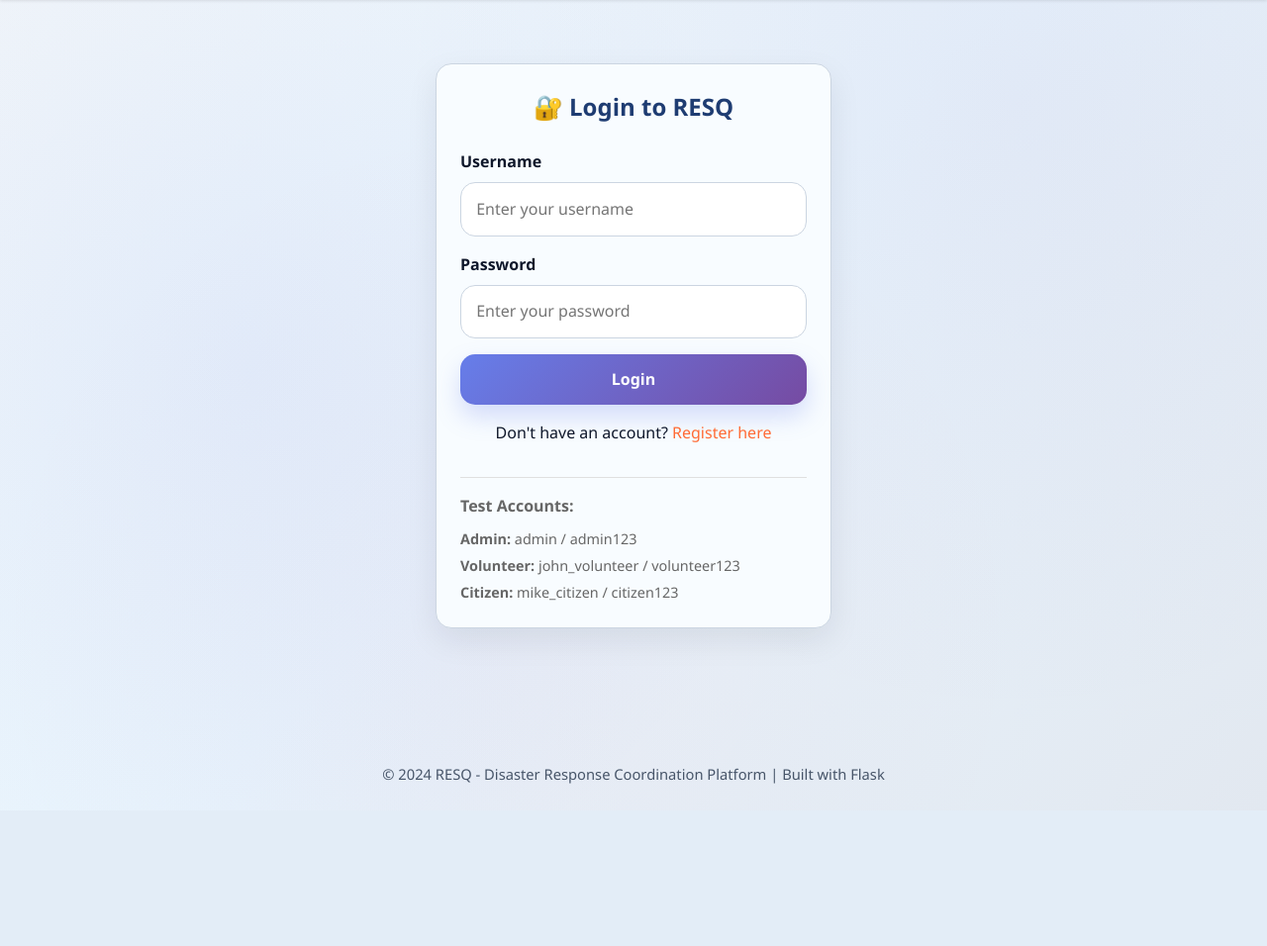
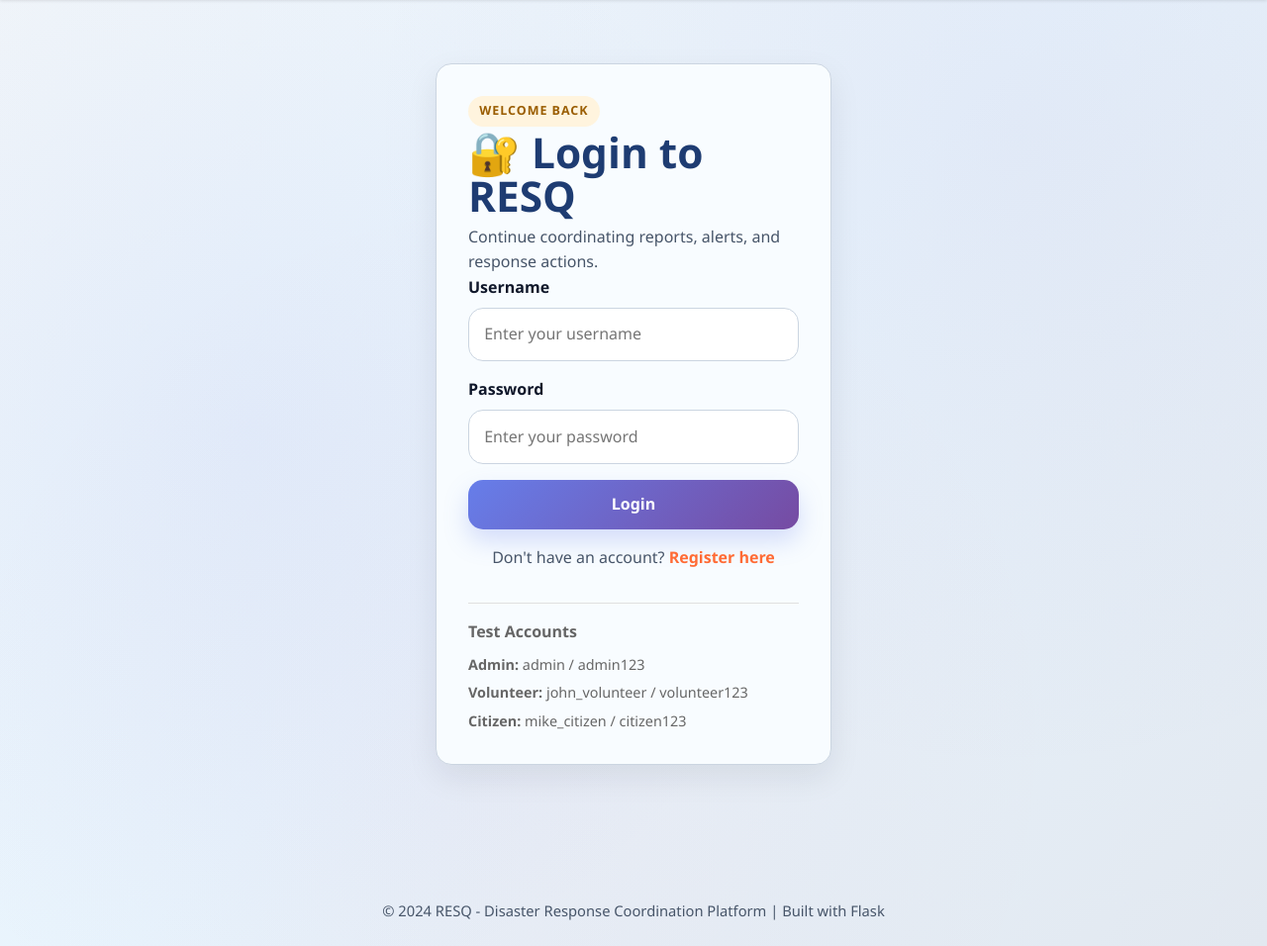
Before and after one commit to Lien-04/RESQ, a Flask app: page /login in a window 1280 px wide. Shown: the part 74-1030 px from the top of the page at 99% size. Before the commit the page ends 866 px from the top, so only its background shows below. Run offline with Flask 3, Linux system fonts and the light colour scheme; parts of the project's set-up code (start-up, migrations or seed data) failed here and were passed over.

Commit message:
Refactor login page layout and styles

```diff
--- a/softdes/RESQ/templates/login.html
+++ b/softdes/RESQ/templates/login.html
@@ -3,9 +3,11 @@
 {% block title %}Login - RESQ{% endblock %}
 
 {% block content %}
-<div class="login-container">
-    <div class="card" style="max-width: 400px; margin: 2rem auto;">
-        <h2 style="text-align: center; margin-bottom: 1.5rem; color: #1e3c72;">🔐 Login to RESQ</h2>
+<div class="auth-shell">
+    <div class="auth-card card" style="max-width: 400px; margin: 2rem auto;">
+        <span class="eyebrow">Welcome back</span>
+        <h1 style="color: #1e3c72;">🔐 Login to RESQ</h1>
+        <p class="muted">Continue coordinating reports, alerts, and response actions.</p>
 
         <div id="alertMessage" class="alert alert-error" style="display: none;"></div>
 
@@ -20,18 +22,19 @@
                 <input type="password" id="password" name="password" required placeholder="Enter your password">
             </div>
 
-            <button type="submit" class="btn" style="width: 100%;">Login</button>
+            <button type="submit" class="btn btn-block">Login</button>
         </form>
 
-        <p style="text-align: center; margin-top: 1rem;">
-            Don't have an account? <a href="{{ url_for('register_page') }}" style="color: #ff6b35;">Register here</a>
+        <p class="auth-switch">
+            Don't have an account?
+            <a href="{{ url_for('register_page') }}" style="color: #ff6b35;">Register here</a>
         </p>
 
-        <div style="margin-top: 2rem; padding-top: 1rem; border-top: 1px solid #e0e0e0;">
-            <h4 style="color: #666; margin-bottom: 0.5rem;">Test Accounts:</h4>
-            <ul style="list-style: none; font-size: 0.9rem; color: #666;">
-                <li style="margin-bottom: 0.25rem;"><strong>Admin:</strong> admin / admin123</li>
-                <li style="margin-bottom: 0.25rem;"><strong>Volunteer:</strong> john_volunteer / volunteer123</li>
+        <div class="demo-accounts" style="margin-top: 2rem; padding-top: 1rem; border-top: 1px solid #e0e0e0;">
+            <h4 style="color: #666; margin-bottom: 0.5rem;">Test Accounts</h4>
+            <ul style="list-style: none; font-size: 0.9rem; color: #666; padding-left: 0;">
+                <li><strong>Admin:</strong> admin / admin123</li>
+                <li><strong>Volunteer:</strong> john_volunteer / volunteer123</li>
                 <li><strong>Citizen:</strong> mike_citizen / citizen123</li>
             </ul>
         </div>
```
